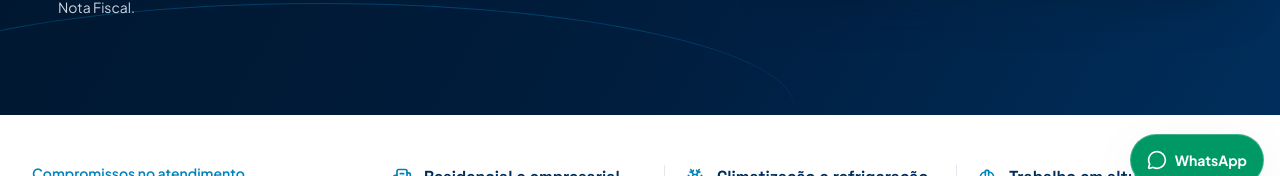
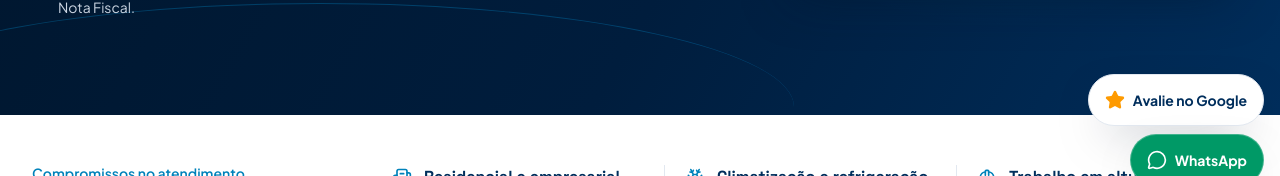
Before and after one commit to ArthurManerich/mg-climatizacao-do-google-ia-studio, a React (Vite) app: page / in a window 1280 px wide. Shown: the part 598-774 px from the top of the page. Built offline with nearby package versions, Linux system fonts and the light colour scheme; no server answers; the database is empty.

Commit message:
feat: add Google review request flow

```diff
--- a/src/App.tsx
+++ b/src/App.tsx
@@ -8,6 +8,7 @@ import BudgetSimulator from './components/BudgetSimulator/BudgetSimulator';
 import Contact from './components/Contact/Contact';
 import Footer from './components/Footer/Footer';
 import FloatingWhatsApp from './components/WhatsAppButton/FloatingWhatsApp';
+import FloatingGoogleReview from './components/GoogleReviewButton/FloatingGoogleReview';
 import DeferredSection from './components/DeferredSection/DeferredSection';
 import { BudgetProvider } from './context/BudgetContext';
 import { SettingsProvider } from './context/SettingsContext';
@@ -74,6 +75,7 @@ function LandingPage() {
         <Contact />
       </main>
       <Footer />
+      <FloatingGoogleReview />
       <FloatingWhatsApp />
 
       {isAccessModalOpen && (
--- /dev/null
+++ b/src/components/GoogleReviewButton/FloatingGoogleReview.tsx
@@ -0,0 +1,17 @@
+import { Star } from 'lucide-react';
+import { GOOGLE_REVIEW_URL } from '../../config';
+
+export default function FloatingGoogleReview() {
+  return (
+    <a
+      href={GOOGLE_REVIEW_URL}
+      target="_blank"
+      rel="noopener noreferrer"
+      aria-label="Avaliar a MG Climatização no Google"
+      className="fixed bottom-[calc(max(1rem,env(safe-area-inset-bottom))+3.75rem)] right-[max(1rem,env(safe-area-inset-right))] z-40 flex h-12 w-12 items-center justify-center rounded-full border border-slate-200 bg-white text-amber-500 shadow-floating transition-colors hover:bg-amber-50 active:bg-amber-100 sm:h-13 sm:w-auto sm:min-w-13 sm:gap-2 sm:px-4"
+    >
+      <Star aria-hidden="true" className="h-5 w-5 shrink-0 fill-current" />
+      <span className="hidden text-sm font-bold text-brand-navy-800 sm:inline">Avalie no Google</span>
+    </a>
+  );
+}
--- a/src/config.ts
+++ b/src/config.ts
@@ -8,6 +8,9 @@ export const WHATSAPP = {
   number: "5547997464218",
   name: "MG Climatização",
 };
+
+// Link oficial direto para avaliações da MG Climatização no Google.
+export const GOOGLE_REVIEW_URL = "https://g.page/r/Cd42q0aM-ZcUEAE/review";
 
 export const TEAM_CONTACTS = {
   marcos: {
```
Also changed, not shown: 1 other file (tests, documents, lock files or other folders).
